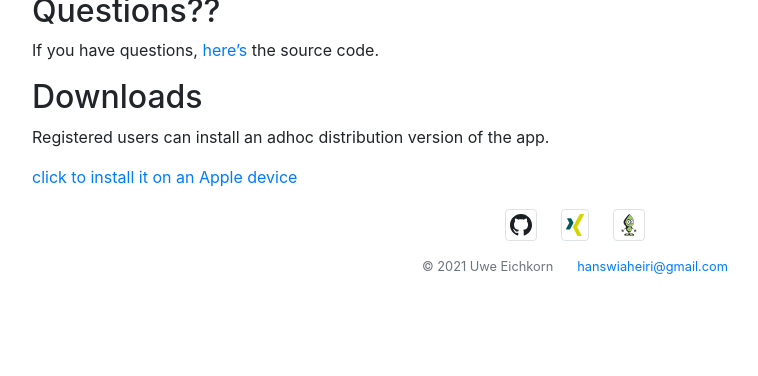
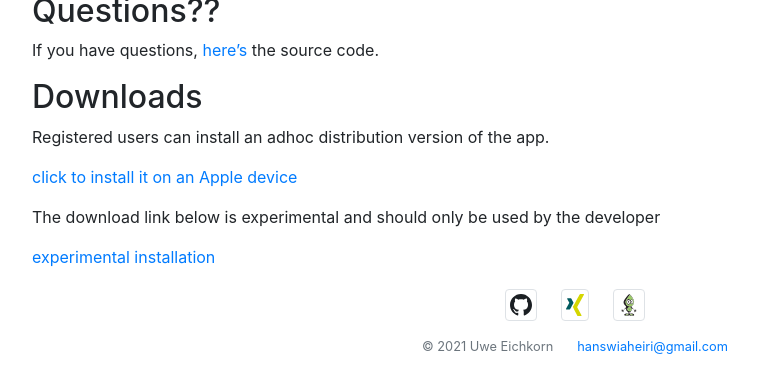
Before and after one commit to uwe-e/uwe-e.github.io, a Jekyll site: the page built from _posts/2021-08-01-BSEtunes-xamarin-v1020.markdown, in a window 1280 px wide and 900 px high, scrolled down 652 px, cut to the strip 524-900 px from the top of the window. Shown: the whole strip, without its empty margins (53-811 px from the left). Built offline with Jekyll 4.4.1, drawn with Linux system fonts in a browser that asks for light colours; before the commit the page ends 1472 px from its top, so only the background shows below that.

Commit message:
download link added

```diff
--- a/_posts/2021-08-01-BSEtunes-xamarin-v1020.markdown
+++ b/_posts/2021-08-01-BSEtunes-xamarin-v1020.markdown
@@ -24,3 +24,7 @@ If you have questions, [here's]({{site.repositories.bsetunes_xamarin}}) the sour
 Registered users can install an adhoc distribution version of the app.
 
 <a href="itms-services://?action=download-manifest&url=https://uwe-e.github.io/downloads/bsetunes/ios/manifest.plist">click to install it on an Apple device</a>
+
+The download link below is experimental and should only be used by the developer
+
+<a href="itms-services://?action=download-manifest&url=https://github.com/uwe-e/BSE.Tunes.Xamarin/releases/download/v1.0.2.2/manifest.plist">experimental installation</a>
```
